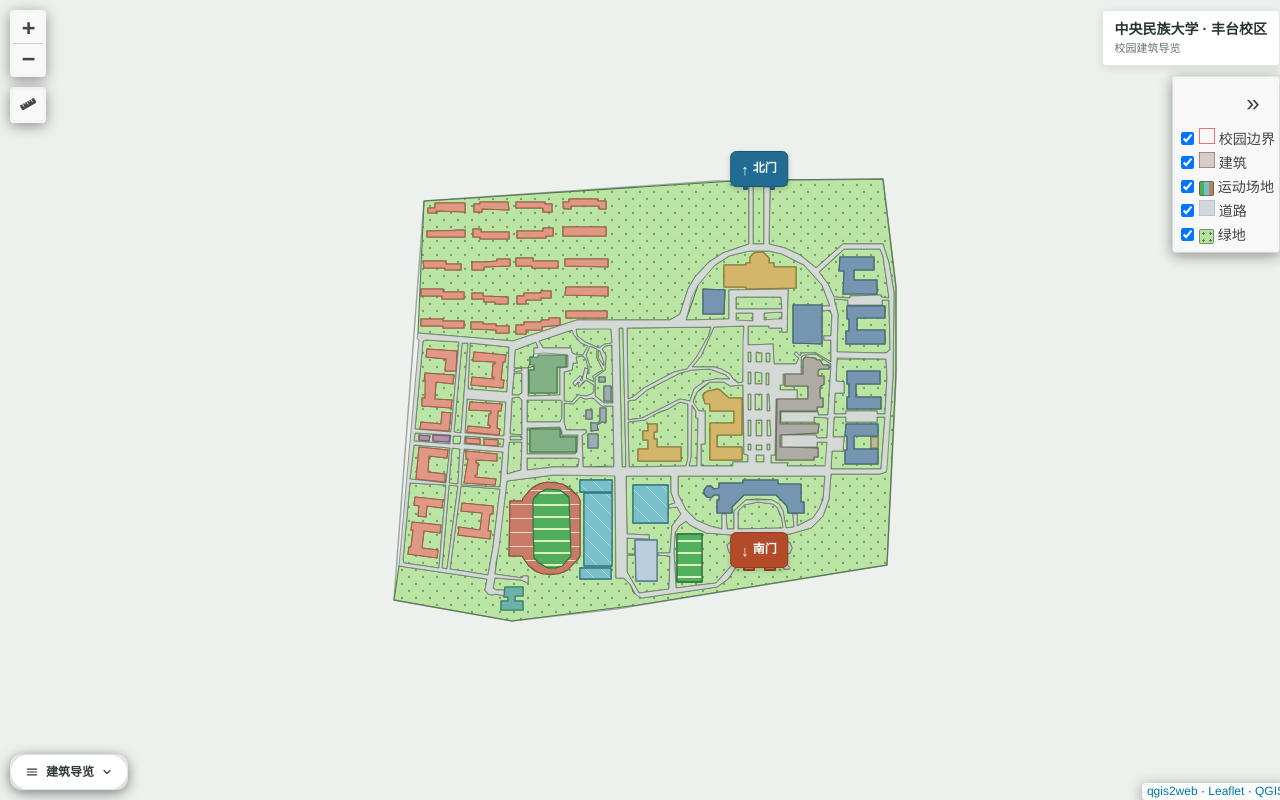
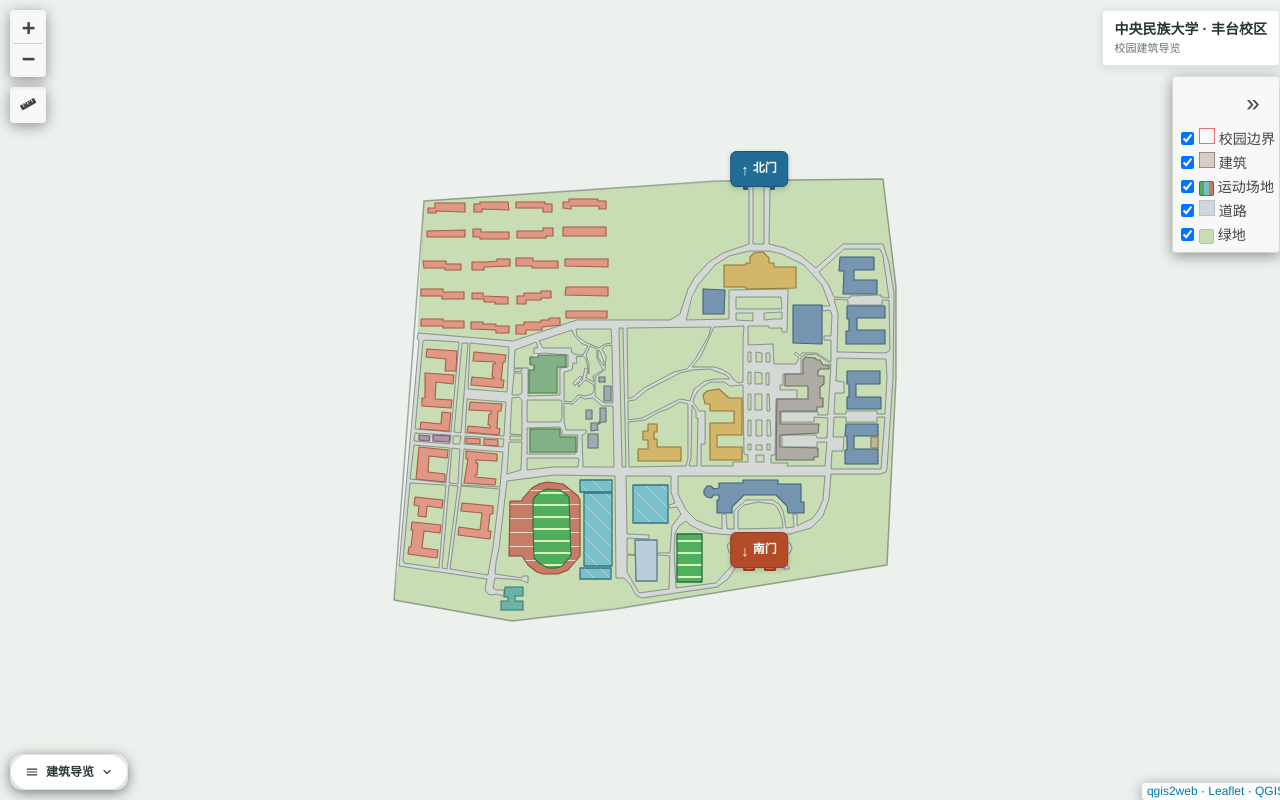
Before and after one commit to Luxfeier22331/campus-map, a plain HTML site: page index.html in a window 1280 px wide. Drawn offline with Linux system fonts and the light colour scheme.

Commit message:
Soften park green and remove dot texture

```diff
--- a/index.html
+++ b/index.html
@@ -135,7 +135,7 @@
         .campus-surface-key { display: flex; flex-wrap: wrap; gap: 5px 10px; margin-top: 9px; padding-top: 8px; border-top: 1px solid #e1e6e2; color: #52615a; font-size: 11px; }
         .campus-surface-key span { display: inline-flex; align-items: center; gap: 4px; }
         .campus-map-swatch { display: inline-block; vertical-align: middle; width: 13px; height: 13px; flex: 0 0 13px; border: 1px solid rgba(35,48,42,.45); border-radius: 2px; }
-        .campus-map-swatch-green { background: radial-gradient(#4b8540 1px, transparent 1.2px) 0 0 / 7px 7px, #b8e3a1; }
+        .campus-map-swatch-green { background: #c9ddb5; border-color: #b0c69f; }
         .campus-map-swatch-turf { background: repeating-linear-gradient(0deg, #d9f2bf 0 2px, #4eae5b 2px 8px); }
         .campus-map-swatch-court { background: repeating-linear-gradient(45deg, #76bfc9 0 5px, #d4edf0 5px 6px); }
         .campus-map-swatch-track { background: repeating-linear-gradient(0deg, #c77963 0 6px, #f4d5c8 6px 7px); }
@@ -250,11 +250,6 @@
         var map = L.map('map', {
             zoomControl:false, maxZoom:19, minZoom:14
         }).fitBounds([[39.80568409255671,116.10310136576231],[39.8142909422097,116.11805609538932]]);
-        var campusGreenPattern = new L.Pattern({ width: 14, height: 14 });
-        campusGreenPattern.addShape(new L.PatternRect({ x: 0, y: 0, width: 14, height: 14, stroke: false, fill: true, fillColor: '#b8e3a1', fillOpacity: 1 }));
-        campusGreenPattern.addShape(new L.PatternCircle({ x: 3, y: 3, radius: 1.15, stroke: false, fill: true, fillColor: '#4b8540', fillOpacity: 0.72 }));
-        campusGreenPattern.addShape(new L.PatternCircle({ x: 10, y: 10, radius: 1.15, stroke: false, fill: true, fillColor: '#4b8540', fillOpacity: 0.72 }));
-        campusGreenPattern.addTo(map);
         var campusSportsPattern = new L.StripePattern({ width: 12, height: 12, weight: 2, spaceWeight: 10, color: '#d9f2bf', spaceColor: '#4eae5b', opacity: 1, spaceOpacity: 1 });
         campusSportsPattern.addTo(map);
         var campusCourtPattern = new L.Pattern({ width: 16, height: 16 });
@@ -441,15 +436,14 @@
             return {
                 pane: 'pane__1',
                 opacity: 1,
-                color: 'rgba(67,119,58,0.96)',
+                color: 'rgba(156,181,137,0.65)',
                 dashArray: '',
-                lineCap: 'butt',
-                lineJoin: 'miter',
-                weight: 1.1,
+                lineCap: 'round',
+                lineJoin: 'round',
+                weight: 0.6,
                 fill: true,
-                fillOpacity: 0.96,
-                fillColor: '#b8e3a1',
-                fillPattern: campusGreenPattern,
+                fillOpacity: 1,
+                fillColor: '#c9ddb5',
                 interactive: false,
             }
         }
```
